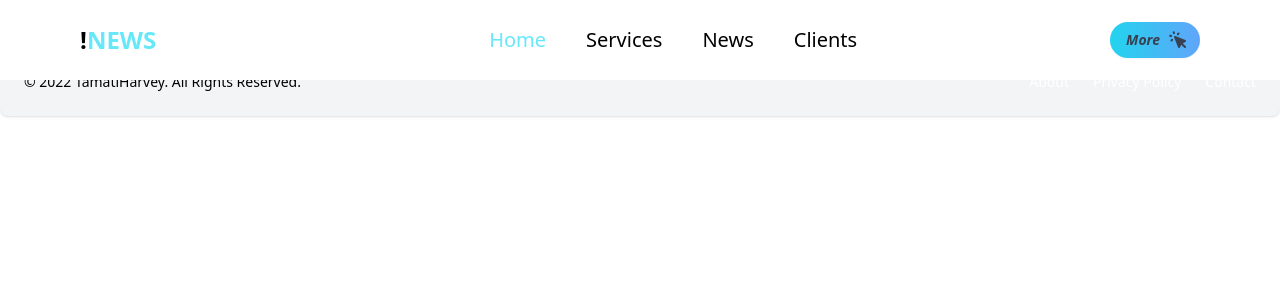
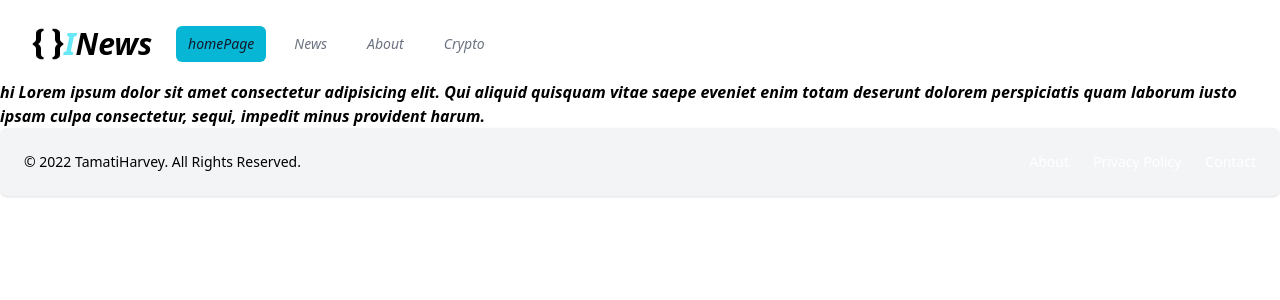
Before and after one commit to tamatihb/Next.js-i-next, a Next.js app: page /PrivacyPolicy in a window 1280 px wide. Shown: the top 300 px of the page. Built offline with nearby package versions, Linux system fonts and the light colour scheme.

Commit message:
tes
test

```diff
--- a/components/Navbar.js
+++ b/components/Navbar.js
@@ -1,82 +1,60 @@
-import React from 'react'
-import {Link} from 'react-scroll'
-import Dropdown from './DropDown'
 
+import { Disclosure } from "@headlessui/react";
 
-function Navbar() {
+const navigation = [
+  { name: "homePage", href: "/", current: true },
+  { name: "News", href: "/LatestNews", current: false },
+  { name: "About", href: "/About", current: false },
+  { name: "Crypto", href: "#", current: false },
+];
 
+function classNames(...classes) {
+  return classes.filter(Boolean).join(" ");
+}
+
+export default function Example() {
   return (
-		<div>
-			<nav className=" fixed z-20 bg-white w-full h-20 ">
-				<div className="w-full">
-					<div className="flex items-center h-20 w-full ">
-						<div className="flex items-center  sm:mx-10 md:mx-20 justify-between w-full">
-							<div className="flex justify-center items-center flex-shrink-0 ">
-								<h1 className=" font-bold text-2xl cursor-pointer">
-									!<span className=" text-xxl text-cyan-300">NEWS</span>
-								</h1>
+    <Disclosure as="nav" className="bg-white font-semibold italic h-20">
+      {({ open }) => (
+        <>
+          <div className="max-w-7xl mx-auto px-2 sm:px-6 lg:px-8">
+            <div className="relative flex items-center justify-between h-16">
+              <div className="absolute inset-y-0 left-0 flex items-center sm:hidden">
 
               </div>
-							<div className="hidden md:block">
-								<div className="ml-20 flex items-baseline space-x-4 text-xl">
-									<Link
-
-										activeClass="Home"
-										to="home"
-										smooth={true}
-										offset={50}
-										duration={500}
-										className="cursor-pointer text-cyan-300 px-3 py-2 text-md"		 >
-
-										Home
-									</Link>
-									<Link
-										activeClass="services"
-										to="services"
-										smooth={true}
-										offset={-60}
-										duration={500}
-										className="cursor-pointer hover:text-cyan-300 text-black  px-3 py-2"
+              <div className="flex-1 flex items-center justify-center sm:items-stretch sm:justify-start mt-6">
+                <div className="flex-shrink-0 flex items-center">
+                  <img
+                    className="hidden lg:block h-8 w-auto"
+                    src="/Brackets.png"
+                    alt="INews"
+                  />
+				  <h1 className="text-3xl" > <span className=" text-cyan-300">I</span>News</h1>
+                </div>
+                <div className="hidden sm:block sm:ml-6">
+                  <div className="flex space-x-4">
+                    {navigation.map((item) => (
+                      <a
+                        key={item.name}
+                        href={item.href}
+                        className={classNames(
+                          item.current
+                            ? "bg-cyan-500  text-gray-900"
+                            : "text-gray-500 hover:bg-cyan-500 hover:text-gray-900",
+                          "px-3 py-2 rounded-md text-sm font-medium"
+                        )}
+                        aria-current={item.current ? "page" : undefined}
                       >
-										Services
-									</Link>
-									<Link
-										activeClass="work"
-										to="work"
-										smooth={true}
-										offset={-75}
-										duration={500}
-										className="cursor-pointer hover:text-cyan-300 text-black px-3 py-2"
-									>
-										News
-									</Link>
-									<Link
-										activeClass="Clients"
-										to="Clients"
-										smooth={true}
-										offset={0}
-										duration={500}
-										className="cursor-pointer hover:text-cyan-300   text-black px-3 py-2"
-									>
-										Clients
-									</Link>
-
-
-
-
-								</div>
-								</div>
-								<div>
-									<Dropdown/>
-								</div>
-							</div>
-						<div className="mr-14 flex md:hidden ">
+                        {item.name}
+                      </a>
+                    ))}
                   </div>
                 </div>
               </div>
-			</nav>
             </div>
+          </div>
+        </>
+      )}
+    </Disclosure>
   );
 }
-
-export default Navbar;
--- a/components/News/Card.js
+++ b/components/News/Card.js
@@ -1,34 +1,36 @@
 import React from "react";
 import { FcBbc } from "react-icons/fc";
-import { Element } from "react-scroll";
-// news item
 
 function CardNews(props) {
-
-
   return (
-    <Element id="News" name="News">
-      <div className="border-style-solid border-2 border-gray-300 hover:border-black">
+    <div className="grid place-items-center min-h-screen border ">
+      <div className="p-4 max-w-5xl grid gap-4 xs:grid-cols-2 xs:p-8 md:grid-cols-4 lg:gap-6">
+        <div className=" text-4xl font-extrabold xs:col-span-2 xs:grid xs:gap-4 xs:grid-cols-2 md:col-span-3 md:text-5xl md:grid-cols-3 ">
           {/* Logo */}
-        <FcBbc className="text-6xl  " />
-
+          <FcBbc className="text-6xl " />
           {/* Image */}
-        <img src={props.urlToImage} alt="New Image" objectfit="cover"></img>
-        <br />
-
+          <img
+            src={props.urlToImage}
+            alt="New Image"
+            className="rounded-lg  "
+            objectfit="cover"
+          ></img>
           {/* Link to Page with information about article */}
           {/* Text Body */}
-        <h3 className="text-black text-2xl font-bold text-center">
+          <h3 className="self-center md:text-lg md:col-span-2 md:text-center md:px-4">
             <a href={props.url}>
-            {props.title} <span className="text-gray-400 text-xl">Read More...</span>
+              {props.title}{" "}
+              <span className="font-normal text-gray-700 dark:text-gray-400">
+                Read More...
+              </span>
             </a>
           </h3>
           {/* text Body */}
           <br />
-        <p>{props.description}</p>
+          <p className="xs:h-auto xs:square">{props.description}</p>
         </div>
-    </Element>
-
+      </div>
+    </div>
   );
 }
 
--- a/components/News/NewsList.js
+++ b/components/News/NewsList.js
@@ -1,10 +1,9 @@
 import CardNews from './Card';
 
 function NewsList(props) {
-
   return (
     <div>
-      {props.loadNews.map((news) => (
+      {props.load.map((news) => (
         <CardNews
           key={ news.title}
           id={ news.title}
--- a/pages/PrivacyPolicy.js
+++ b/pages/PrivacyPolicy.js
@@ -9,7 +9,7 @@ export default function Spa() {
 
    <div>
     <Navbar/>
-   <div>
+   <div className="font-semibold italic">
        <h1>hi Lorem ipsum dolor sit amet consectetur adipisicing elit. Qui aliquid quisquam vitae saepe eveniet enim totam deserunt dolorem perspiciatis quam laborum iusto ipsam culpa consectetur, sequi, impedit minus provident harum.</h1>
    </div>
     <Footer/>
--- a/pages/customers.js
+++ b/pages/customers.js
@@ -9,7 +9,7 @@ function Customers() {
 	return (
 		<Element id="Clients" name="Clients">
 			<div>
-				<div className=" rounded-tl-extraLarge rounded-tr-extraLarge rounded-bl-extraLarge rounded-br-extraLarge w-full my-20 h-auto flex flex-col justify-center items-center bg-gray-100  rounded-lg py-10 ">
+				<div className=" font-semibold italic rounded-tl-extraLarge  rounded-br-extraLarge w-full my-20 h-auto flex flex-col justify-center items-center bg-gray-100  rounded-lg py-10 ">
 
 					<div className="flex justify-between text-center  md:gap-10 gap-2">
 
--- a/pages/homePage.js
+++ b/pages/homePage.js
@@ -8,13 +8,13 @@ function HomePage() {
 	return (
 		<Element id="home" name="home">
 			<div>
-				<div className="flex justify-between text-center  md:pt-24  ">
+				<div className="flex justify-between text-center   font-semibold italic ">
 					<div className="  absolute -z-10 hidden md:block">
 						<Image
 							src={TechImage}
 							alt="TechImage"
 							objectfit="cover"
-							className="-z-0 cover 	hidden md:block rounded-tl-extraLarge   "
+							className="-z-0 cover	hidden md:block rounded-tl-extraLarge   "
 
 						/>
 					</div>
@@ -37,7 +37,7 @@ function HomePage() {
 
 
 						<a
-							href="#work"
+							href="/LatestNews"
 							className="font-semibold text-black md:mt-10  pt-5 bg-cyan-200 rounded-full w-60 h-16 text-lg hover:bg-cyan-300  "
 						>
 							Latest News
--- a/pages/index.js
+++ b/pages/index.js
@@ -7,7 +7,6 @@ import Navbar from '../components/Navbar';
 //Pages
 import HomePage from "./homePage";
 import Services from './services';
-// import AllNews from './LatestNews'
 
 export default function Home() {
     return (
@@ -20,7 +19,6 @@ export default function Home() {
         <Navbar/>
         <HomePage/>
         <Services/>
-        {/* <AllNews/> */}
         <Customers/>
         <Footer/>
         </Fragment>
--- a/pages/services.js
+++ b/pages/services.js
@@ -8,7 +8,7 @@ import { Element } from "react-scroll";
 function services() {
   return (
     <Element id="services" name="services">
-      <div className="w-full my-40 h-auto flex flex-col justify-center py-4 bg-white  rounded-tr-extraLarge  pt-26 items-center">
+      <div className="w-full my-40 h-auto flex flex-col justify-center py-4 bg-white  rounded-tr-extraLarge  pt-26 items-center font-semibold italic">
         <h1 className="text-black bg- text-6xl font-bold text-center">
           <span className="text-cyan-300">Our</span> Services
         </h1>
```
Also changed, not shown: pages/LatestNews.js (+29 -15 lines), 1 other file (tests, documents, lock files or other folders). Lines whose indentation alone changed are shown as unchanged.
